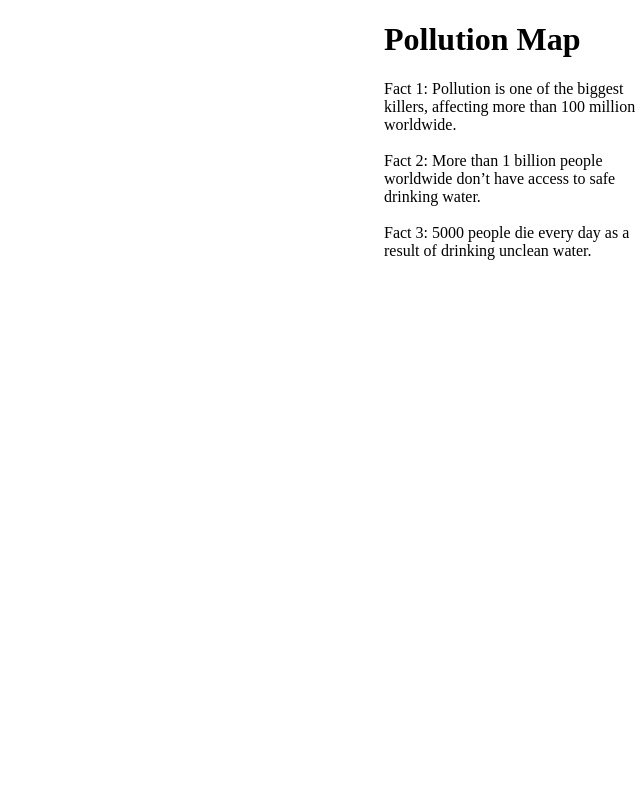
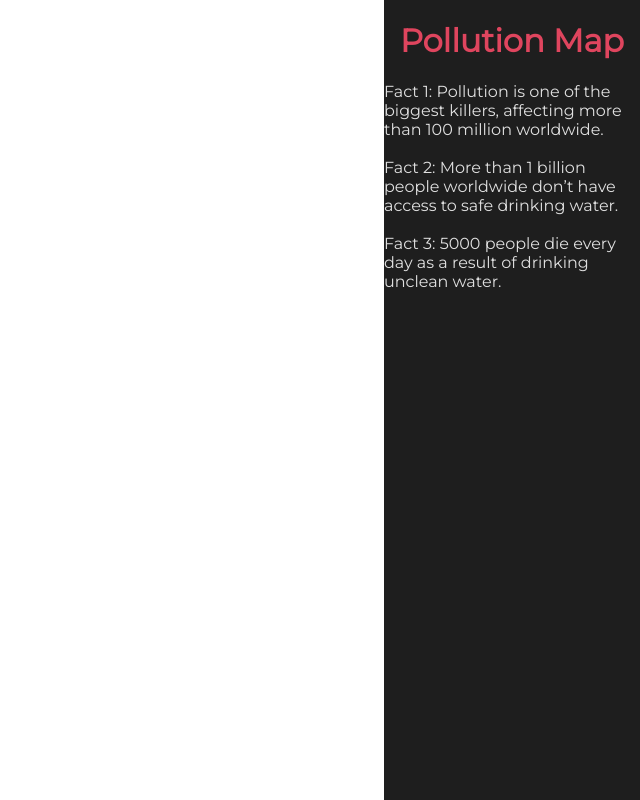
Before and after one commit to tomhco/mqttmap, a website: page index2.html in a window 1280 px wide. Shown: the whole page, without its empty margins (640-1280 px from the left). Drawn offline with nearby package versions, Linux system fonts and the light colour scheme; some packages are replaced by stand-ins of ours; a script that the page names is missing.

```diff
--- a/index2.html
+++ b/index2.html
@@ -3,10 +3,17 @@
   <head>
     <meta charset="utf-8">
     <title>Map Pollution</title>
+    <link href='http://fonts.googleapis.com/css?family=Montserrat' rel='stylesheet' type='text/css'>
     <script src="http://code.jquery.com/jquery-1.10.2.js"></script>
     <script src="https://maps.googleapis.com/maps/api/js?v=3.exp"></script>
     <script src="http://piedpiper.tomhco.rocks:3000/socket.io/socket.io.js"></script>
     <style type="text/css">
+
+    body {
+
+      font-family: 'Montserrat', sans-serif;
+
+    }
 
       #map-canvas {
 
@@ -25,7 +32,20 @@
         left: 80%;
         right: 0;
         bottom: 0;
-        background-color: '#ffffff';
+        background-color: #1e1e1e;
+
+      }
+
+      #sidebar h1 {
+
+        text-align: center;
+        color: #df455e;
+
+      }
+
+      #sidebar p {
+
+        color: #e0e0e0;
 
       }
 
```
